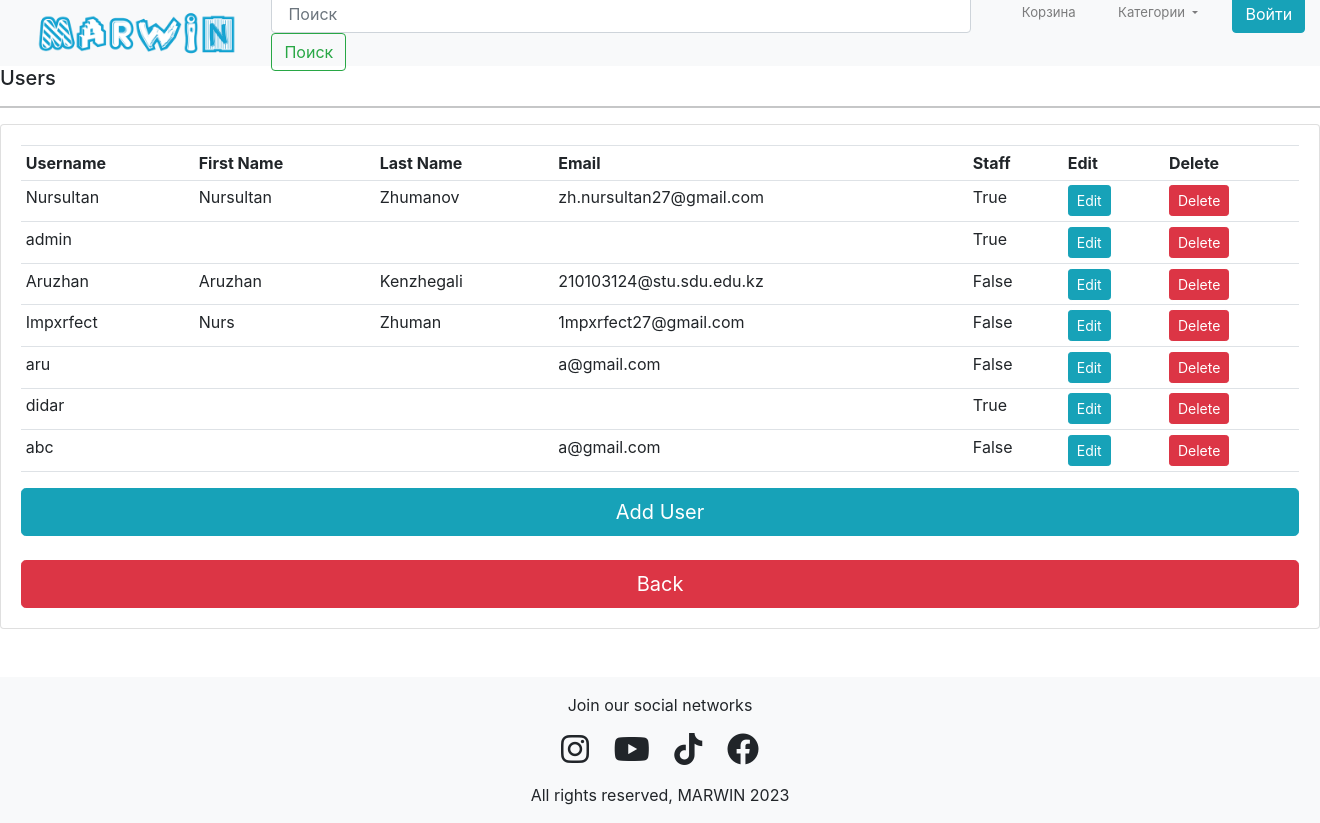
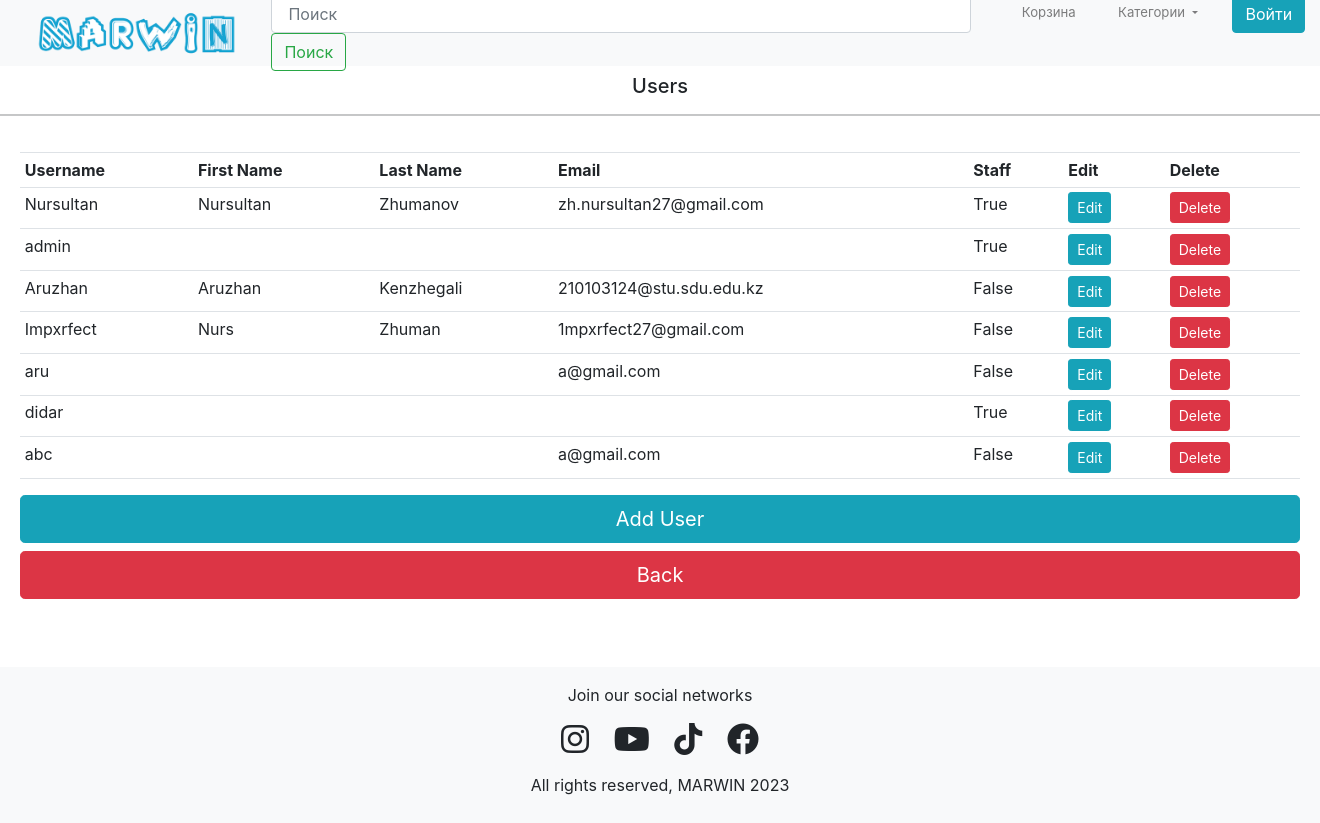
Before and after one commit to 1mpxrfect/BackFinal, a Django app: page /site_admin/user_list in a window 1320 px wide. After the commit the page ends 795 px from the top, so only its background shows below. Run offline with Django 4.2, Linux system fonts and the light colour scheme; data comes from the database, SQL or seed files in the repository; some libraries are stand-ins or nearby versions.

Commit message:
minor changes

```diff
--- a/myproject/myapp/templates/myapp/user_list.html
+++ b/myproject/myapp/templates/myapp/user_list.html
@@ -1,12 +1,10 @@
 {% extends 'base.html' %}
-
 {% block content %}
-
-    <div class="row">
+    <div class="row mt-2">
         <div class="col-md-12">
-            <h5>Users</h5>
+            <h5 class="text-center">Users</h5>
             <hr>
-            <div class="card card-body">
+            <div class="card-body">
                 <table class="table table-sm">
                     <tr>
                         <th>Username</th>
@@ -17,7 +15,6 @@
                         <th>Edit</th>
                         <th>Delete</th>
                     </tr>
-
                     {% for user in users %}
                         <tr>
                             <td>{{ user.username }}</td>
@@ -26,15 +23,13 @@
                             <td>{{ user.email }}</td>
                             <td>{{ user.is_staff }}</td>
                             <td><a class="btn btn-sm btn-info" href="{% url 'edit_user' user.username %}">Edit</a></td>
-            <td><a class="btn btn-sm btn-danger" href="{% url 'delete_user' user.username %}">Delete</a></td>
-
+                            <td><a class="btn btn-sm btn-danger" href="{% url 'delete_user' user.username %}">Delete</a>
+                            </td>
                         </tr>
                     {% endfor %}
-
                 </table>
-                <a class="btn btn-info btn-lg col-12" href="{% url 'create_user' %}">Add User</a><br>
+                <a class="btn btn-info btn-lg col-12 mb-2" href="{% url 'create_user' %}">Add User</a><br>
                 <a class="btn btn-danger btn-lg col-12" href="{% url 'site_admin' %}">Back</a>
-
             </div>
         </div>
     </div>
```
Also changed, not shown: myproject/myapp/templates/myapp/site_admin.html (+2 -6 lines). Lines whose indentation alone changed are shown as unchanged.
